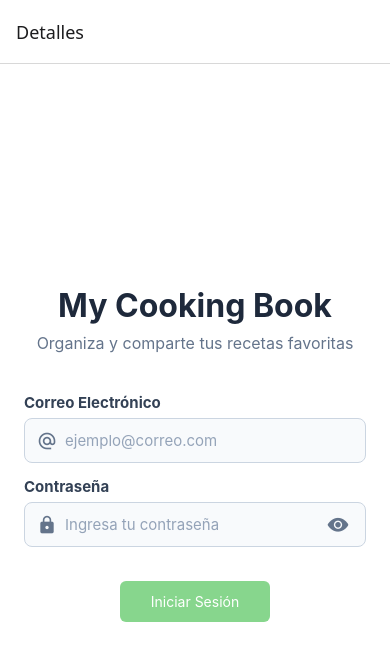
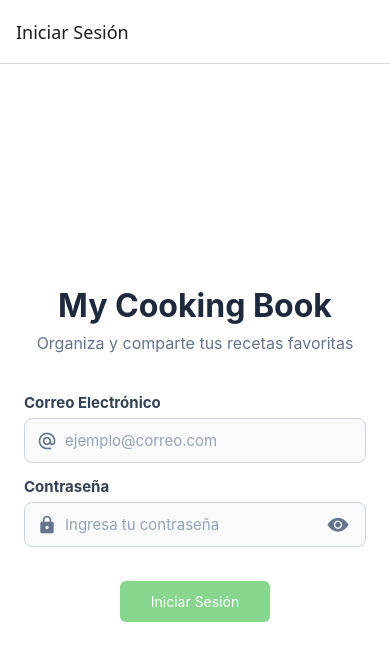
Before and after one commit to carlosfuentes4/ProyectoProgramacionMovil, a React Native app in the folder MiApp/: screen /Login in a window 390 px wide. Shown: the top 660 px of the page. Built offline with nearby package versions, Linux system fonts and the light colour scheme.

Commit message:
agregue el Authcontext donde creee el provider para y con el usecontext lo use en login screen para obtener el email y asiganrlo en usario y luego usar ese email en homscreen

```diff
--- a/MiApp/App.tsx
+++ b/MiApp/App.tsx
@@ -1,13 +1,15 @@
 import React from "react";
 import { StyleSheet, View, StatusBar } from "react-native";
-import LoginScreen from "./src/screens/LoginScreen";
 import { NavigationContainer } from "@react-navigation/native";
 import StackNavigator from "./src/navigation/StackNavigator";
+import { AuthProvider } from "./src/context/AuthContext";
 
 export default function App() {
   return (
-    <NavigationContainer>
-      <StackNavigator />
-    </NavigationContainer>
+    <AuthProvider>
+      <NavigationContainer>
+        <StackNavigator />
+      </NavigationContainer>
+    </AuthProvider>
   );
 }
--- /dev/null
+++ b/MiApp/src/context/AuthContext.tsx
@@ -0,0 +1,39 @@
+import React, { createContext, useContext, useState, ReactNode } from "react";
+
+type User = {
+    email: string | null;
+}
+
+type AuthContextType = {
+    user: User | null;
+    login: (email: string) => void;
+    logout: () => void;
+}
+
+const AuthContext = createContext<AuthContextType | undefined>(undefined);
+
+export const AuthProvider = ({ children }: { children: ReactNode }) => {
+    const [user, setUser] = useState<User | null>(null);
+
+    const login = (email: string) => {
+        setUser({ email });
+    };
+
+    const logout = () => {
+        setUser(null);
+    };
+
+    return (
+        <AuthContext.Provider value={{ user, login, logout }}>
+            {children}
+        </AuthContext.Provider>
+    );
+};
+
+export const useAuth = () => {
+    const context = useContext(AuthContext);
+    if (context === undefined) {
+        throw new Error("useAuth must be used within an AuthProvider");
+    }
+    return context;
+};
--- a/MiApp/src/navigation/StackNavigator.tsx
+++ b/MiApp/src/navigation/StackNavigator.tsx
@@ -2,6 +2,7 @@ import React from 'react';
 import { createNativeStackNavigator } from '@react-navigation/native-stack';
 import HomeScreen from '../screens/HomeScreen';
 import LoginScreen from '../screens/LoginScreen';
+import { useAuth } from '../context/AuthContext';
 
 export type RootStackParamList = {
   Home: undefined;
@@ -11,18 +12,23 @@ export type RootStackParamList = {
 const Stack = createNativeStackNavigator<RootStackParamList>();
 
 export default function StackNavigator() {
+  const { user } = useAuth();
+
   return (
-    <Stack.Navigator initialRouteName="Login">
+    <Stack.Navigator>
+      {user ? (
         <Stack.Screen
           name="Home"
           component={HomeScreen}
           options={{ title: 'Inicio' }}
         />
+      ) : (
         <Stack.Screen
           name="Login"
           component={LoginScreen}
-        options={{ title: 'Detalles' }}
+          options={{ title: 'Iniciar Sesión' }}
         />
+      )}
     </Stack.Navigator>
   );
 }
--- a/MiApp/src/screens/HomeScreen.tsx
+++ b/MiApp/src/screens/HomeScreen.tsx
@@ -3,13 +3,20 @@ import { StyleSheet, Text, View, Button } from "react-native";
 import { NativeStackScreenProps } from "@react-navigation/native-stack";
 import { RootStackParamList } from "../navigation/StackNavigator";
 import RecipeCard from "../components/RecipeCards";
+import { useAuth } from "../context/AuthContext";
 
 type Props = NativeStackScreenProps<RootStackParamList, "Home">;
 
 export default function HomeScreen({ navigation }: Props) {
+  const { user, logout } = useAuth();
+
+  const handleLogout = () => {
+    logout();
+  };
+
   return (
     <View style={styles.container}>
-      <Text style={styles.text}>¡Bienvenido a la App!</Text>
+      <Text style={styles.text}>¡Bienvenido, {user?.email}!</Text>
 
       <RecipeCard
         title={"Receta 1"}
@@ -25,8 +32,8 @@ export default function HomeScreen({ navigation }: Props) {
       />
 
       <Button
-        title="Ir al Login"
-        onPress={() => navigation.navigate("Login")} // Apunta a Login
+        title="Cerrar Sesión"
+        onPress={handleLogout}
       />
     </View>
   );
--- a/MiApp/src/screens/LoginScreen.tsx
+++ b/MiApp/src/screens/LoginScreen.tsx
@@ -4,19 +4,21 @@ import CustomInput from '../components/CustomInput';
 import CustomButton from '../components/CustomButtom';
 import { NativeStackScreenProps } from '@react-navigation/native-stack';
 import { RootStackParamList } from '../navigation/StackNavigator';
+import { useAuth } from '../context/AuthContext';
 
 type Props = NativeStackScreenProps<RootStackParamList, 'Login'>;
 
 export default function LoginScreen({navigation}: Props) {
     const [email, setEmail] = useState('');
     const [password, setPassword] = useState('');
+    const { login } = useAuth();
 
     const handleLogin = () => {
         if (!email.includes('@') || password.trim()===''){
             Alert.alert('alert', 'Los campos deben ser correctos');
             return;
         }
-        navigation.navigate('Home');
+        login(email);
     };
 
     return (
```
Lines whose indentation alone changed are shown as unchanged.
